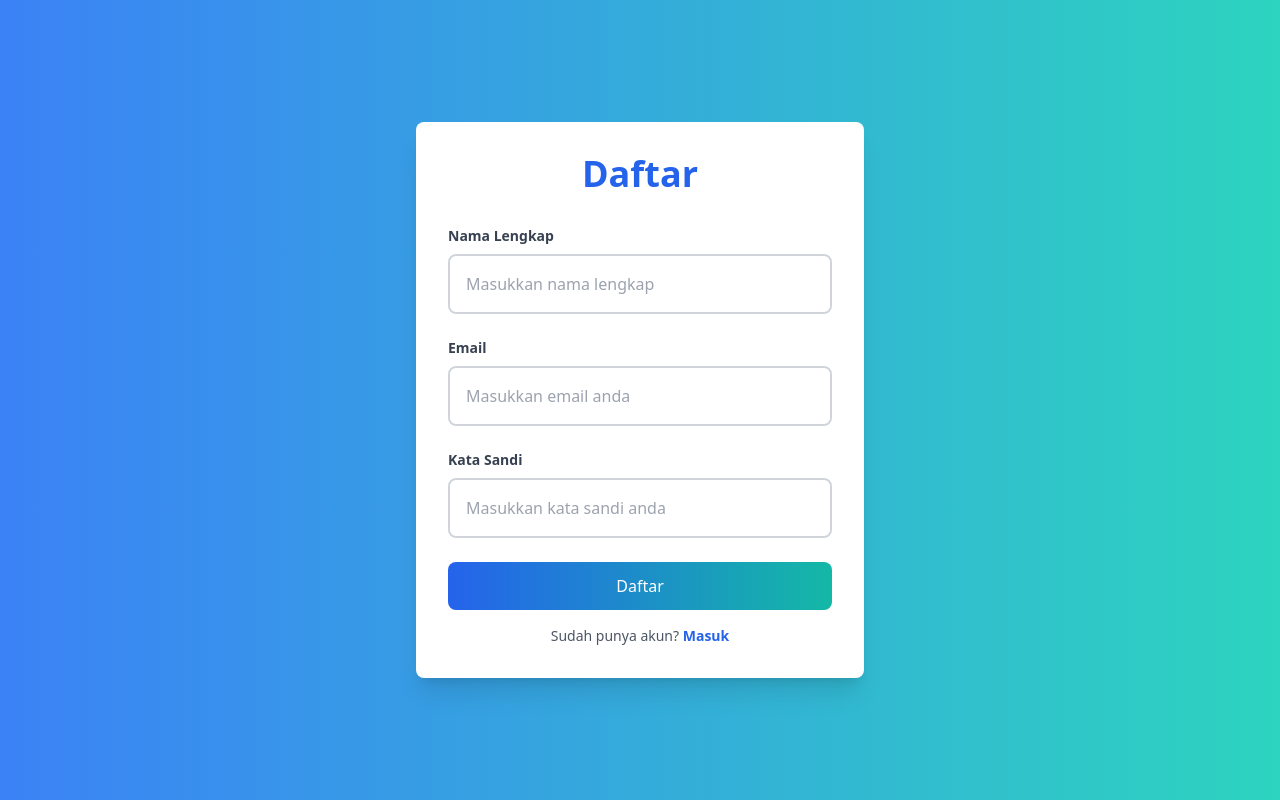
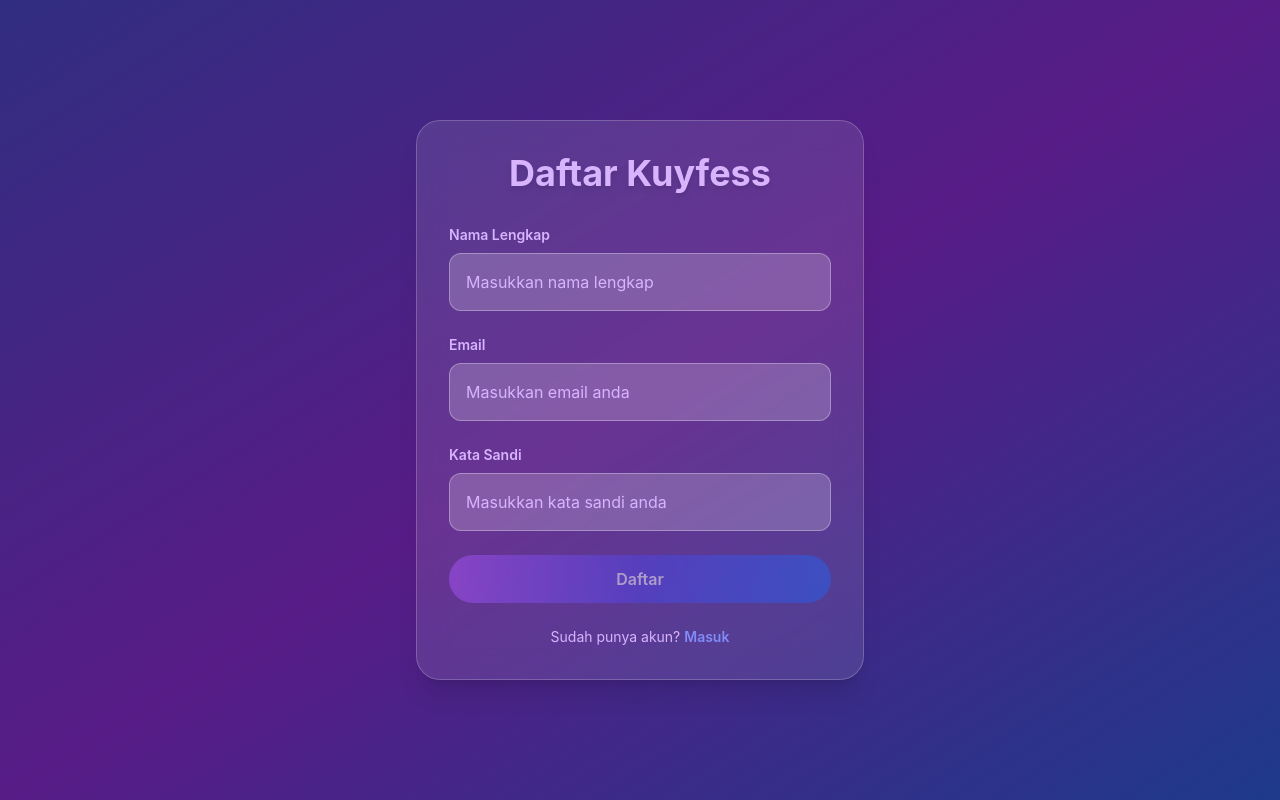
Before and after one commit to aditjansq/Website-Anonymous-Confession-Angular, an Angular app: page /register in a window 1280 px wide. Built offline with nearby package versions, Linux system fonts and the light colour scheme.

Commit message:
update ui

```diff
--- a/src/app/login/login.component.html
+++ b/src/app/login/login.component.html
@@ -1,43 +1,37 @@
-<div class="login-container bg-gradient-to-r from-blue-500 to-teal-400 min-h-screen flex items-center justify-center">
-  <div class="bg-white p-8 mx-8 rounded-lg shadow-xl w-full max-w-md">
-    <h2 class="text-4xl font-bold text-center text-blue-600 mb-8">Login</h2>
+<div class="min-h-screen flex items-center justify-center bg-gradient-to-br from-indigo-900 via-purple-900 to-blue-900 font-ios text-white px-4">
+  <div class="bg-white/10 backdrop-blur-lg rounded-3xl shadow-xl w-full max-w-md p-8 border border-white/20">
+    <h2 class="text-4xl font-bold text-center text-purple-300 mb-8 drop-shadow-md">Login Kuyfess</h2>
 
-    <form [formGroup]="loginForm" (ngSubmit)="onSubmit()">
+    <form [formGroup]="loginForm" (ngSubmit)="onSubmit()" class="space-y-6">
       <!-- Email Field -->
-      <div class="mb-6">
-        <label for="email" class="block text-gray-700 text-sm font-semibold mb-2">Email</label>
+      <div>
+        <label for="email" class="block text-purple-300 text-sm font-semibold mb-2">Email</label>
         <input
           type="email"
           id="email"
           formControlName="email"
           required
-          class="w-full p-4 border-2 border-gray-300 rounded-lg focus:outline-none focus:ring-2 focus:ring-blue-500 transition duration-300"
           placeholder="Masukkan email Anda"
+          class="w-full p-4 rounded-xl bg-white/20 border border-white/30 placeholder-purple-300 text-white focus:outline-none focus:ring-2 focus:ring-purple-400 transition duration-300"
         />
-        <div
-          *ngIf="loginForm.controls['email'].invalid && loginForm.controls['email'].touched"
-          class="text-red-500 mt-2 text-sm"
-        >
-          <span>Dibutuhkan email yang sah</span>
+        <div *ngIf="loginForm.controls['email'].invalid && loginForm.controls['email'].touched" class="text-red-400 mt-2 text-xs italic">
+          Dibutuhkan email yang sah
         </div>
       </div>
 
       <!-- Password Field -->
-      <div class="mb-6">
-        <label for="password" class="block text-gray-700 text-sm font-semibold mb-2">Kata Sandi</label>
+      <div>
+        <label for="password" class="block text-purple-300 text-sm font-semibold mb-2">Kata Sandi</label>
         <input
           type="password"
           id="password"
           formControlName="password"
           required
-          class="w-full p-4 border-2 border-gray-300 rounded-lg focus:outline-none focus:ring-2 focus:ring-blue-500 transition duration-300"
           placeholder="Masukkan kata sandi"
+          class="w-full p-4 rounded-xl bg-white/20 border border-white/30 placeholder-purple-300 text-white focus:outline-none focus:ring-2 focus:ring-purple-400 transition duration-300"
         />
-        <div
-          *ngIf="loginForm.controls['password'].invalid && loginForm.controls['password'].touched"
-          class="text-red-500 mt-2 text-sm"
-        >
-          <span>Kata sandi setidaknya 6 huruf.</span>
+        <div *ngIf="loginForm.controls['password'].invalid && loginForm.controls['password'].touched" class="text-red-400 mt-2 text-xs italic">
+          Kata sandi setidaknya 6 huruf.
         </div>
       </div>
 
@@ -45,21 +39,21 @@
       <button
         type="submit"
         [disabled]="loginForm.invalid"
-        class="w-full py-3 bg-gradient-to-r from-blue-600 to-teal-500 text-white rounded-lg hover:bg-gradient-to-r hover:from-blue-500 hover:to-teal-400 focus:outline-none focus:ring-2 focus:ring-blue-500 transition duration-300 disabled:bg-gray-400"
+        class="w-full py-3 bg-gradient-to-r from-purple-500 via-indigo-600 to-blue-600 rounded-full text-white font-semibold hover:from-indigo-600 hover:to-purple-500 focus:outline-none focus:ring-4 focus:ring-purple-500 disabled:opacity-50 disabled:cursor-not-allowed transition duration-300"
       >
         Masuk
       </button>
     </form>
 
     <!-- Error Message -->
-    <p *ngIf="errorMessage" class="text-red-500 text-center mt-4 text-sm">
+    <p *ngIf="errorMessage" class="text-red-400 text-center mt-4 text-sm italic">
       {{ errorMessage }}
     </p>
 
     <!-- Register Link -->
-    <p class="mt-4 text-center text-gray-600 text-sm">
+    <p class="mt-6 text-center text-purple-300 text-sm">
       Belum punya akun?
-      <a href="/register" class="text-blue-600 hover:text-blue-800 font-semibold transition duration-300">Daftar</a>
+      <a href="/register" class="text-indigo-400 hover:text-indigo-300 font-semibold transition duration-300">Daftar</a>
     </p>
   </div>
 </div>
--- a/src/app/register/register.component.html
+++ b/src/app/register/register.component.html
@@ -1,59 +1,59 @@
-<div class="register-container bg-gradient-to-r from-blue-500 to-teal-400 min-h-screen flex items-center justify-center">
-  <div class="bg-white p-8 mx-8 rounded-lg shadow-xl w-full max-w-md">
-    <h2 class="text-4xl font-bold text-center text-blue-600 mb-8">Daftar</h2>
+<div class="min-h-screen flex items-center justify-center bg-gradient-to-br from-indigo-900 via-purple-900 to-blue-900 px-4 font-ios text-white">
+  <div class="bg-white/10 backdrop-blur-lg rounded-3xl shadow-xl w-full max-w-md p-8 border border-white/20">
+    <h2 class="text-4xl font-bold text-center text-purple-300 mb-8 drop-shadow-md">Daftar Kuyfess</h2>
 
-    <form [formGroup]="registerForm" (ngSubmit)="onSubmit()">
+    <form [formGroup]="registerForm" (ngSubmit)="onSubmit()" class="space-y-6">
       <!-- Username Field -->
-      <div class="mb-6">
-        <label for="username" class="block text-gray-700 text-sm font-semibold mb-2">Nama Lengkap</label>
+      <div>
+        <label for="username" class="block text-purple-300 text-sm font-semibold mb-2">Nama Lengkap</label>
         <input
           id="username"
           formControlName="username"
           type="text"
           placeholder="Masukkan nama lengkap"
-          class="w-full p-4 border-2 border-gray-300 rounded-lg focus:outline-none focus:ring-2 focus:ring-blue-500 transition duration-300"
+          class="w-full p-4 rounded-xl bg-white/20 border border-white/30 placeholder-purple-300 text-white focus:outline-none focus:ring-2 focus:ring-purple-400 transition duration-300"
         />
         <div
           *ngIf="registerForm.get('username')?.invalid && registerForm.get('username')?.touched"
-          class="text-red-500 mt-2 text-sm"
+          class="text-red-400 mt-2 text-xs italic"
         >
-          <span>Nama setidaknya 3 huruf.</span>
+          Nama setidaknya 3 huruf.
         </div>
       </div>
 
       <!-- Email Field -->
-      <div class="mb-6">
-        <label for="email" class="block text-gray-700 text-sm font-semibold mb-2">Email</label>
+      <div>
+        <label for="email" class="block text-purple-300 text-sm font-semibold mb-2">Email</label>
         <input
           id="email"
           formControlName="email"
           type="email"
           placeholder="Masukkan email anda"
-          class="w-full p-4 border-2 border-gray-300 rounded-lg focus:outline-none focus:ring-2 focus:ring-blue-500 transition duration-300"
+          class="w-full p-4 rounded-xl bg-white/20 border border-white/30 placeholder-purple-300 text-white focus:outline-none focus:ring-2 focus:ring-purple-400 transition duration-300"
         />
         <div
           *ngIf="registerForm.get('email')?.invalid && registerForm.get('email')?.touched"
-          class="text-red-500 mt-2 text-sm"
+          class="text-red-400 mt-2 text-xs italic"
         >
-          <span>Silahkan masukkan email yang sah.</span>
+          Silahkan masukkan email yang sah.
         </div>
       </div>
 
       <!-- Password Field -->
-      <div class="mb-6">
-        <label for="password" class="block text-gray-700 text-sm font-semibold mb-2">Kata Sandi</label>
+      <div>
+        <label for="password" class="block text-purple-300 text-sm font-semibold mb-2">Kata Sandi</label>
         <input
           id="password"
           formControlName="password"
           type="password"
           placeholder="Masukkan kata sandi anda"
-          class="w-full p-4 border-2 border-gray-300 rounded-lg focus:outline-none focus:ring-2 focus:ring-blue-500 transition duration-300"
+          class="w-full p-4 rounded-xl bg-white/20 border border-white/30 placeholder-purple-300 text-white focus:outline-none focus:ring-2 focus:ring-purple-400 transition duration-300"
         />
         <div
           *ngIf="registerForm.get('password')?.invalid && registerForm.get('password')?.touched"
-          class="text-red-500 mt-2 text-sm"
+          class="text-red-400 mt-2 text-xs italic"
         >
-          <span>Kata sandi setidaknya 6 huruf.</span>
+          Kata sandi setidaknya 6 huruf.
         </div>
       </div>
 
@@ -61,16 +61,16 @@
       <button
         type="submit"
         [disabled]="registerForm.invalid"
-        class="w-full py-3 bg-gradient-to-r from-blue-600 to-teal-500 text-white rounded-lg hover:bg-gradient-to-r hover:from-blue-500 hover:to-teal-400 focus:outline-none focus:ring-2 focus:ring-blue-500 transition duration-300 disabled:bg-gray-400"
+        class="w-full py-3 bg-gradient-to-r from-purple-500 via-indigo-600 to-blue-600 rounded-full text-white font-semibold hover:from-indigo-600 hover:to-purple-500 focus:outline-none focus:ring-4 focus:ring-purple-500 disabled:opacity-50 disabled:cursor-not-allowed transition duration-300"
       >
         Daftar
       </button>
     </form>
 
     <!-- Existing Account Link -->
-    <p class="mt-4 text-center text-gray-600 text-sm">
+    <p class="mt-6 text-center text-purple-300 text-sm">
       Sudah punya akun?
-      <a href="/login" class="text-blue-600 hover:text-blue-800 font-semibold transition duration-300">Masuk</a>
+      <a href="/login" class="text-indigo-400 hover:text-indigo-300 font-semibold transition duration-300">Masuk</a>
     </p>
   </div>
 </div>
```
